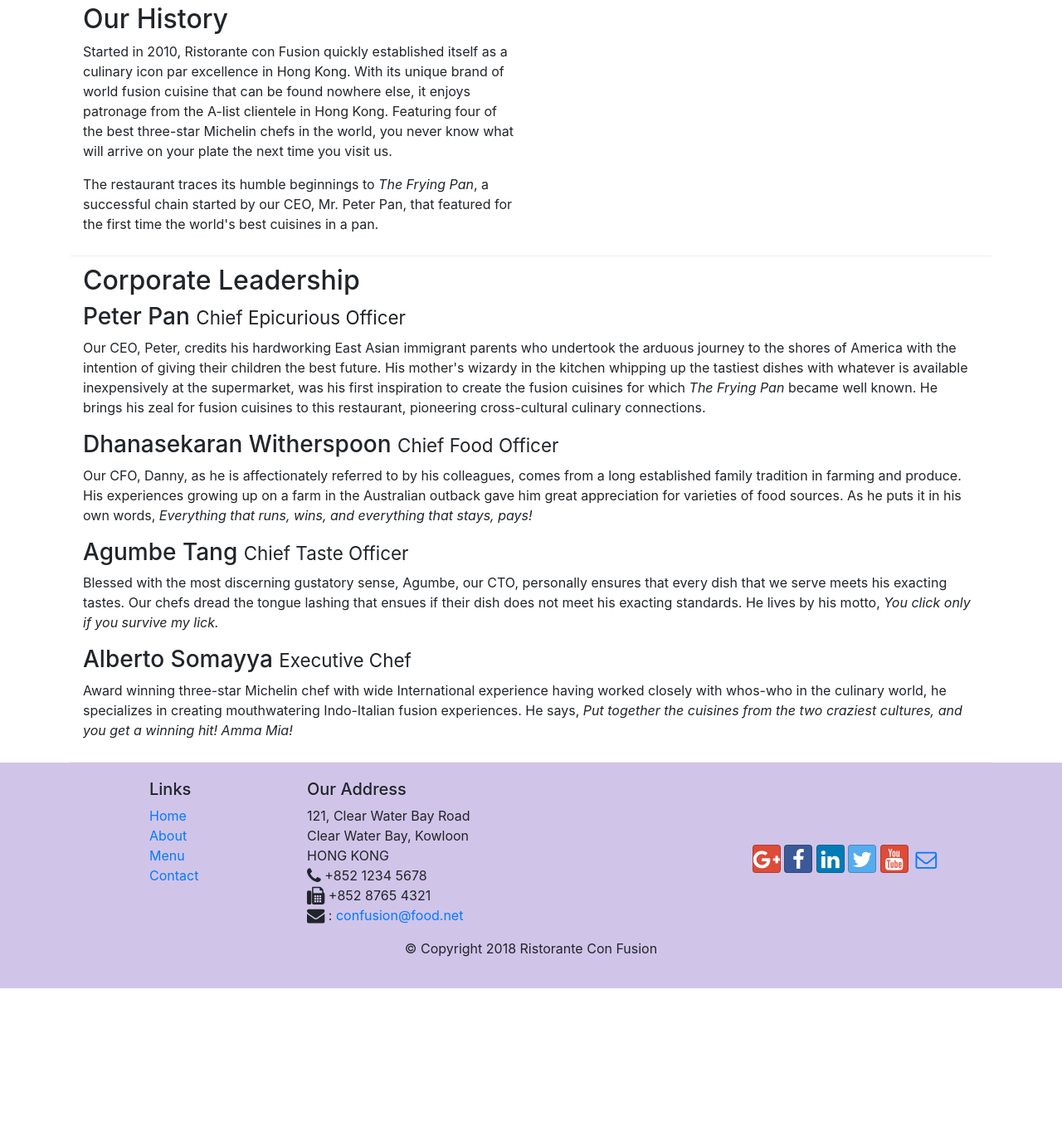
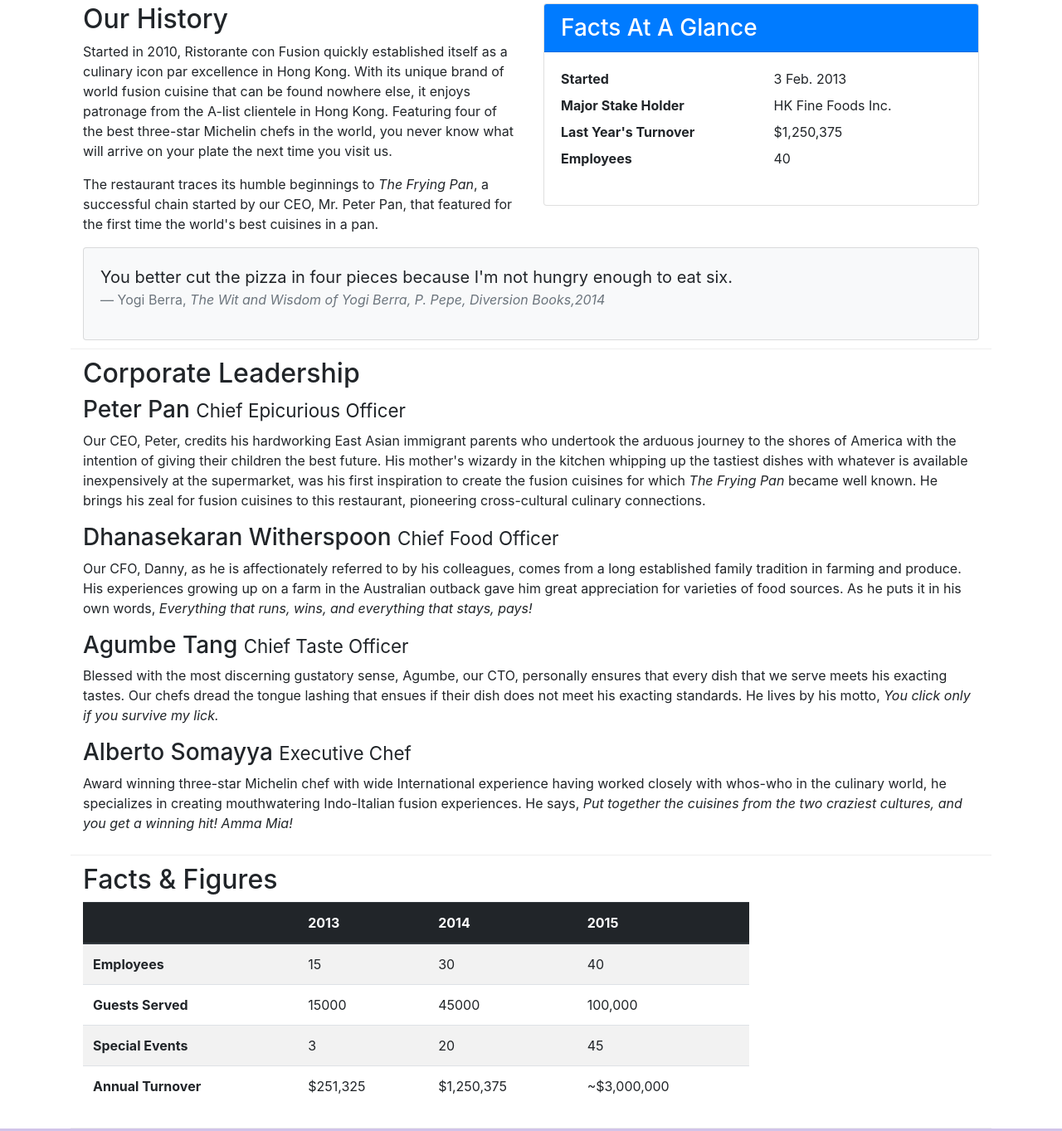
Before and after one commit to hritiksingh580/RCFusion, a website: page aboutus.html in a window 1280 px wide. Shown: the part 471-1834 px from the top of the page at 83% size. Before the commit the page ends 1662 px from the top, so only its background shows below. Drawn offline with nearby package versions, Linux system fonts and the light colour scheme.

Commit message:
Table And Card

```diff
--- a/aboutus.html
+++ b/aboutus.html
@@ -65,7 +65,35 @@
                 <p>Started in 2010, Ristorante con Fusion quickly established itself as a culinary icon par excellence in Hong Kong. With its unique brand of world fusion cuisine that can be found nowhere else, it enjoys patronage from the A-list clientele in Hong Kong.  Featuring four of the best three-star Michelin chefs in the world, you never know what will arrive on your plate the next time you visit us.</p>
                 <p>The restaurant traces its humble beginnings to <em>The Frying Pan</em>, a successful chain started by our CEO, Mr. Peter Pan, that featured for the first time the world's best cuisines in a pan.</p>
             </div>
-            <div class="col-12 col-xl">
+            <div class="col-sm">
+                <div class="card">
+                    <h3 class="card-header bg-primary text-white">Facts At A Glance</h3>
+                    <div class="card-body">
+                        <dl class="row">
+                            <dt class="col-6">Started</dt>
+                            <dd class="col-6">3 Feb. 2013</dd>
+                            <dt class="col-6">Major Stake Holder</dt>
+                            <dd class="col-6">HK Fine Foods Inc.</dd>
+                            <dt class="col-6">Last Year's Turnover</dt>
+                            <dd class="col-6">$1,250,375</dd>
+                            <dt class="col-6">Employees</dt>
+                            <dd class="col-6">40</dd>
+                        </dl>
+                    </div>
+                </div>
+            </div>
+            <div class="col-12">
+                <div class="card card-body bg-light">
+                    <blockquote class="blockquote">
+                        <p class="mb-0">You better cut the pizza in four pieces
+                            because I'm not hungry enough to eat six.
+                        </p>
+                        <footer class="blockquote-footer">Yogi Berra,
+                            <cite title="Source Title">The Wit and Wisdom of Yogi Berra, P. Pepe, Diversion Books,2014
+                            </cite>
+                        </footer>
+                    </blockquote>
+                </div>
             </div>
         </div>
 
@@ -82,6 +110,49 @@
                 <h3>Alberto Somayya <small>Executive Chef</small></h3>
                 <p class="d-none d-sm-block">Award winning three-star Michelin chef with wide International experience having worked closely with whos-who in the culinary world, he specializes in creating mouthwatering Indo-Italian fusion experiences. He says, <em>Put together the cuisines from the two craziest cultures, and you get a winning hit! Amma Mia!</em></p>
             </div>
+       </div>
+       <div class="row row-content">
+           <div class="col-12 col-sm-9">
+               <h2>Facts &amp; Figures</h2>
+               <div class="table-responsive">
+                   <table class="table table-striped">
+                        <thead class="thead-dark">
+                            <tr>
+                                <th>&nbsp;</th>
+                                <th>2013</th>
+                                <th>2014</th>
+                                <th>2015</th>
+                            </tr>
+                        </thead>
+                        <tbody>
+                            <tr>
+                                <th>Employees</th>
+                                <td>15</td>
+                                <td>30</td>
+                                <td>40</td>
+                            </tr>
+                            <tr>
+                                <th>Guests Served</th>
+                                <td>15000</td>
+                                <td>45000</td>
+                                <td>100,000</td>
+                            </tr>
+                            <tr>
+                                <th>Special Events</th>
+                                <td>3</td>
+                                <td>20</td>
+                                <td>45</td>
+                            </tr>
+                            <tr>
+                                <th>Annual Turnover</th>
+                                <td>$251,325</td>
+                                <td>$1,250,375</td>
+                                <td>~$3,000,000</td>
+                            </tr>
+                        </tbody>
+                   </table>
+               </div>
+           </div>
        </div>
 
     </div>
```
